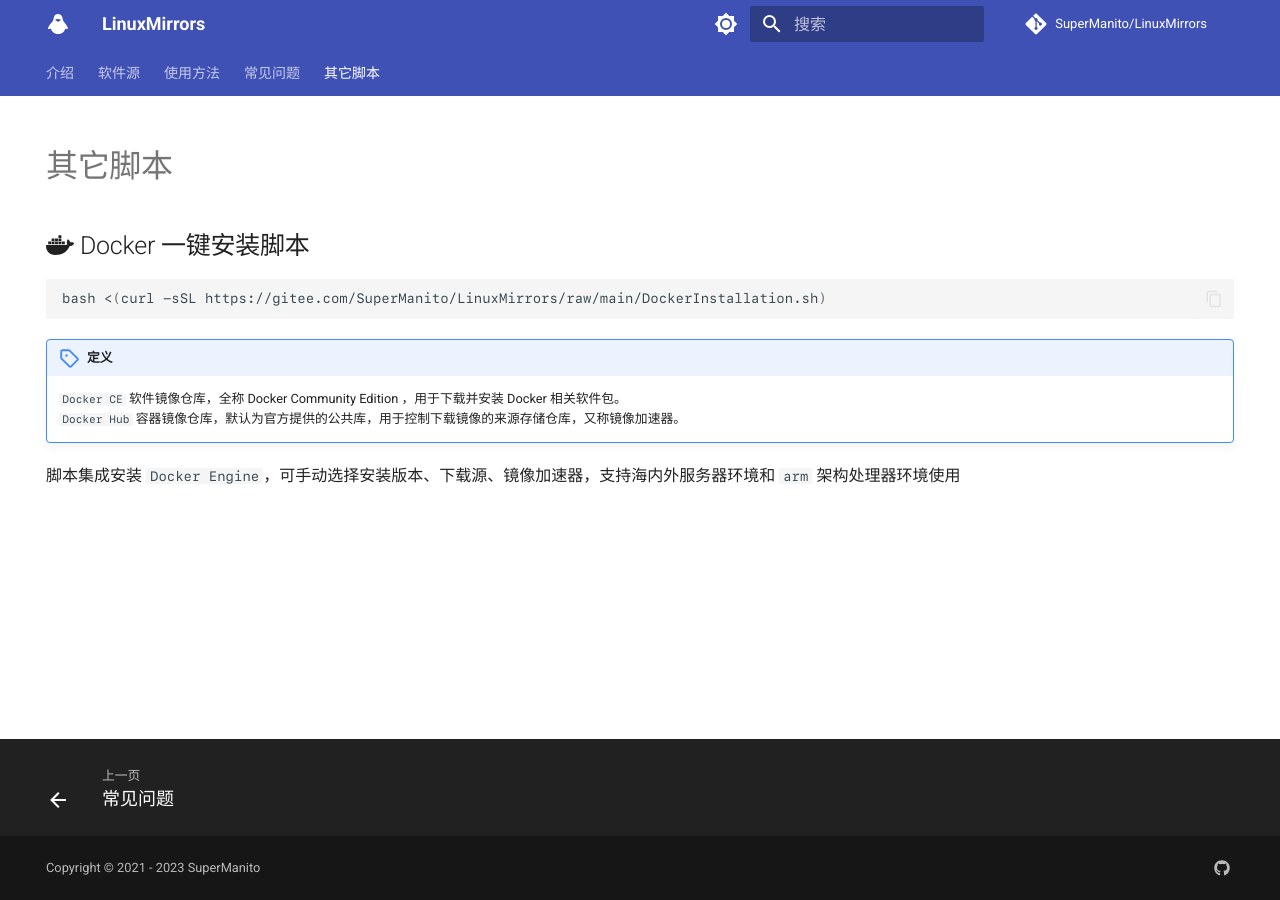
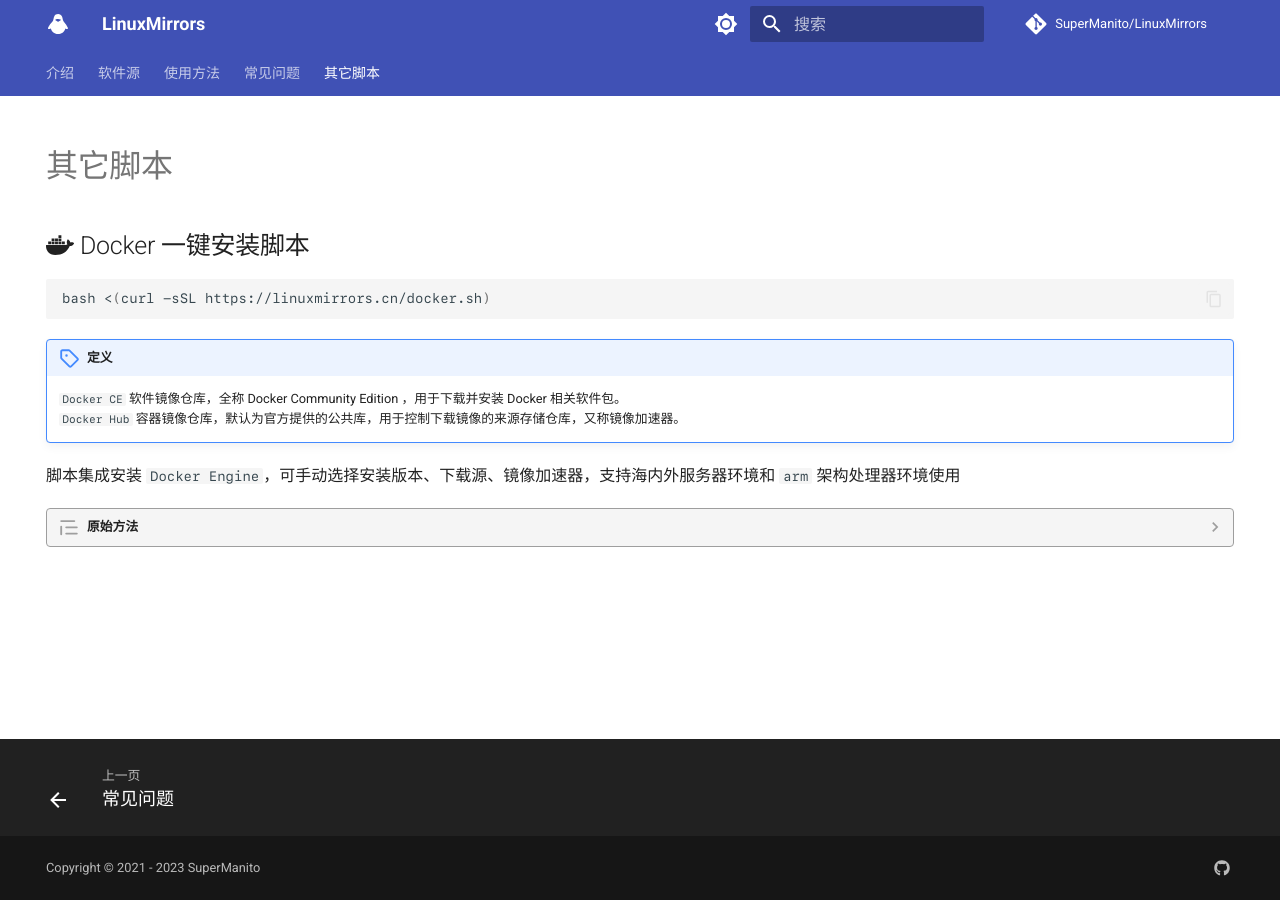
Before and after one commit to SuperManito/LinuxMirrors, an MkDocs documentation site: the page built from docs/other/index.md, in a window 1280 px wide. Built offline with MkDocs 1.6.1 and Material for MkDocs 9.7.7, drawn with Linux system fonts in a browser that asks for light colours; comment, search, counter and statistics services are not loaded; some of the changed lines change nothing that is shown.

Commit message:
更新路径

````diff
--- a/docs/other/index.md
+++ b/docs/other/index.md
@@ -7,7 +7,7 @@
 ## :fontawesome-brands-docker: Docker 一键安装脚本
 
 ``` bash
-bash <(curl -sSL https://gitee.com/SuperManito/LinuxMirrors/raw/main/DockerInstallation.sh)
+bash <(curl -sSL https://linuxmirrors.cn/docker.sh)
 ```
 
 !!! node "定义"
@@ -15,3 +15,9 @@
     `Docker Hub` 容器镜像仓库，默认为官方提供的公共库，用于控制下载镜像的来源存储仓库，又称镜像加速器。
 
 脚本集成安装 `Docker Engine`，可手动选择安装版本、下载源、镜像加速器，支持海内外服务器环境和 `arm` 架构处理器环境使用
+
+??? quote "原始方法"
+
+    ``` bash
+    bash <(curl -sSL https://gitee.com/SuperManito/LinuxMirrors/raw/main/DockerInstallation.sh)
+    ```
--- a/docs/use/index.md
+++ b/docs/use/index.md
@@ -1,16 +1,15 @@
 ## 执行命令
-
 
 ### 国内使用（默认）
 
 ``` bash
-bash <(curl -sSL https://linuxmirrors.cn/script.sh)
+bash <(curl -sSL https://linuxmirrors.cn/main.sh)
 ```
 
 ### 海外使用
 
 ``` bash
-bash <(curl -sSL https://linuxmirrors.cn/script.sh) --abroad
+bash <(curl -sSL https://linuxmirrors.cn/main.sh) --abroad
 ```
 > 通过 `--abroad` 命令选项来使用海外软件源
 
````
Also changed, not shown: 3 other files.
